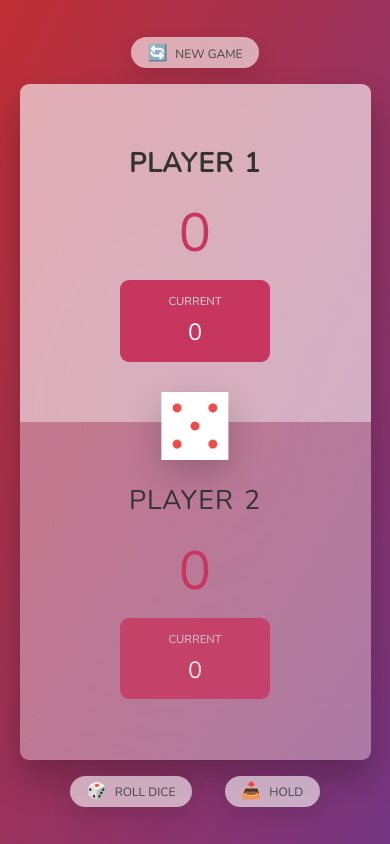
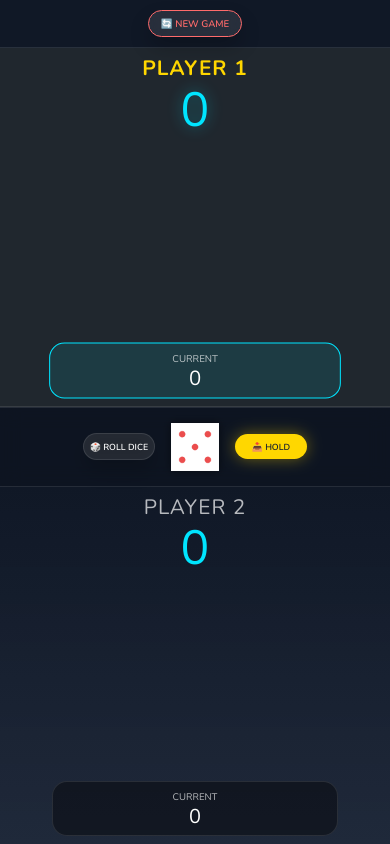
Before and after one commit to LogiCule/dice-wars, a plain HTML site: page index.html in a window 390 px wide. Drawn offline with nearby package versions, Linux system fonts and the light colour scheme.

Commit message:
feat: Refactor HTML layout for game controls and introduce a new CSS design system with variables and responsive adjustments.

```diff
--- a/index.html
+++ b/index.html
@@ -10,10 +10,10 @@
   </head>
   <body>
     <main>
-      <header>
-        <button class="btn btn--new" onclick="resetGame()">🔄 New game</button>
-      </header>
       <div class="game-container">
+        <div class="game-top-bar">
+            <button class="btn btn--new" onclick="resetGame()">🔄 New game</button>
+        </div>
         <section class="player player--0 player--active">
           <h2 class="name" id="name--0">Player 1</h2>
           <p class="score" id="score--0">43</p>
@@ -30,11 +30,12 @@
             <p class="current-score" id="current--1">0</p>
           </div>
         </section>
-      </div>
-      <img src="dice-5.png" alt="Playing dice" class="dice" />
-      <div class="holder">
-        <button class="btn btn--roll" onclick="rollDice()">🎲 Roll dice</button>
-        <button class="btn btn--hold" onclick="holdTurn()">📥 Hold</button>
+
+        <div class="game-controls">
+            <img src="dice-5.png" alt="Playing dice" class="dice" />
+            <button class="btn btn--roll" onclick="rollDice()">🎲 Roll dice</button>
+            <button class="btn btn--hold" onclick="holdTurn()">📥 Hold</button>
+        </div>
       </div>
     </main>
     <script src="script.js"></script>
--- a/style.css
+++ b/style.css
@@ -1,204 +1,398 @@
-@import url('https://fonts.googleapis.com/css2?family=Nunito&display=swap');
+@import url('https://fonts.googleapis.com/css2?family=Nunito:wght@200;300;400;600;700&display=swap');
+
+:root {
+  --color-bg-1: #141e30;
+  --color-bg-2: #243b55;
+  --color-primary: #ffd700; /* Gold - Main Action/Win */
+  --color-secondary: #00e5ff; /* Cyan - Scores */
+  --color-tertiary: #ff6b6b; /* Coral - Destructive/Reset */
+  --color-white: #fff;
+  --color-text-muted: rgba(255, 255, 255, 0.7);
+  --glass-bg: rgba(20, 30, 48, 0.6);
+  --glass-border: rgba(255, 255, 255, 0.1);
+  --glass-active: rgba(255, 215, 0, 0.1);
+  --shadow-light: 0 2rem 5rem rgba(0, 0, 0, 0.5);
+}
 
 * {
   margin: 0;
   padding: 0;
-  box-sizing: inherit;
+  box-sizing: border-box;
 }
 
 html {
   font-size: 62.5%;
-  box-sizing: border-box;
 }
 
 body {
   font-family: 'Nunito', sans-serif;
-  font-weight: 400;
   height: 100vh;
-  color: #333;
-  background-image: linear-gradient(to top left, #753682 0%, #bf2e34 100%);
+  background: linear-gradient(to bottom right, var(--color-bg-1), var(--color-bg-2));
+  color: var(--color-white);
+  display: flex;
+  align-items: center;
+  justify-content: center;
+  overflow: hidden; /* Prevent scroll on desktop */
+}
+
+/* MAIN LAYOUT */
+main {
+  width: 100%;
+  height: 100vh;
   display: flex;
   align-items: center;
   justify-content: center;
 }
 
-header {
+.game-container {
+  position: relative;
+  width: 90rem;
+  max-width: 95vw; /* Mobile safety */
+  height: 60rem;
+  max-height: 90vh;
+  background: var(--glass-bg);
+  backdrop-filter: blur(20px);
+  -webkit-backdrop-filter: blur(20px);
+  border: 1px solid var(--glass-border);
+  border-radius: 20px;
+  box-shadow: var(--shadow-light);
   display: flex;
-  align-items: center;
-  justify-content: center;
-  /* margin: 2rem; */
+  overflow: hidden;
 }
 
-main {
-  display: flex;
-  gap: 2.4rem;
-  flex-direction: column;
-}
-
-/* LAYOUT */
-.game-container {
-  position: relative;
-  width: 90vw;
-  height: 60vh;
-  background-color: rgba(255, 255, 255, 0.35);
-  backdrop-filter: blur(200px);
-  filter: blur();
-  box-shadow: 0 3rem 5rem rgba(0, 0, 0, 0.25);
-  border-radius: 9px;
-  overflow: hidden;
-  display: flex;
-}
-
+/* PLAYER SECTIONS */
 .player {
-  flex: 50%;
-  padding: 9rem;
+  flex: 1;
   display: flex;
   flex-direction: column;
   align-items: center;
-  justify-content: space-between;
-  transition: all 0.75s;
+  justify-content: center;
+  padding: 8rem;
+  transition: all 0.5s ease;
 }
 
-/* ELEMENTS */
+.player--active {
+  background: var(--glass-active);
+  box-shadow: inset 0 0 20px rgba(255, 255, 255, 0.05);
+}
+
+.player--winner {
+  background: var(--glass-active);
+  background: radial-gradient(circle at center, rgba(255, 215, 0, 0.2), transparent);
+  border: 1px solid var(--color-primary);
+}
+
+.player--winner .name {
+  color: var(--color-primary);
+  text-shadow: 0 0 10px var(--color-primary);
+}
+
+/* TEXT ELEMENTS */
 .name {
-  position: relative;
   font-size: 4rem;
+  letter-spacing: 1px;
+  font-weight: 300;
   text-transform: uppercase;
-  letter-spacing: 1px;
-  word-spacing: 2px;
-  font-weight: 300;
   margin-bottom: 1rem;
+  color: var(--color-text-muted);
+  transition: color 0.3s;
+}
+
+.player--active .name {
+  color: var(--color-primary);
+  font-weight: 700;
 }
 
 .score {
   font-size: 8rem;
   font-weight: 300;
-  color: #c7365f;
-  /* margin-bottom: auto; */
+  color: var(--color-secondary);
+  margin-bottom: auto;
 }
 
-.player--active {
-  background-color: rgba(255, 255, 255, 0.4);
+.player--active .score {
+  text-shadow: 0 0 15px rgba(0, 229, 255, 0.4);
 }
-.player--active .name {
-  font-weight: 700;
-}
-.player--active .score {
-  font-weight: 400;
+
+/* CURRENT SCORE BOX */
+.current {
+  background: rgba(0, 0, 0, 0.4);
+  padding: 2rem;
+  border-radius: 15px;
+  text-align: center;
+  width: 65%;
+  transition: transform 0.3s;
+  border: 1px solid var(--glass-border);
 }
 
 .player--active .current {
-  opacity: 1;
-}
-
-.current {
-  background-color: #c7365f;
-  opacity: 0.8;
-  border-radius: 9px;
-  color: #fff;
-  width: 65%;
-  padding: 2rem;
-  text-align: center;
-  transition: all 0.75s;
+  transform: scale(1.05);
+  border-color: var(--color-secondary);
+  background: rgba(0, 229, 255, 0.1);
 }
 
 .current-label {
   text-transform: uppercase;
   margin-bottom: 1rem;
-  font-size: 1.7rem;
-  color: #ddd;
+  font-size: 1.4rem;
+  color: var(--color-text-muted);
 }
 
 .current-score {
-  font-size: 3.5rem;
+  font-size: 3.2rem;
+  color: var(--color-white);
 }
 
+/* CONTROLS (Floating) */
 .btn {
-  color: #444;
-  background: none;
-  border: none;
+  position: absolute;
+  left: 50%;
+  transform: translateX(-50%);
+  background: rgba(255, 255, 255, 0.1);
+  backdrop-filter: blur(10px);
+  color: #fff;
+  border: 1px solid var(--glass-border);
   font-family: inherit;
-  font-size: 1.8rem;
+  font-size: 1.6rem;
   text-transform: uppercase;
   cursor: pointer;
-  font-weight: 400;
-  transition: all 0.2s;
-
-  background-color: white;
-  background-color: rgba(255, 255, 255, 0.6);
-  backdrop-filter: blur(10px);
-
-  padding: 0.7rem 2.5rem;
-  border-radius: 50rem;
-  box-shadow: 0 1.75rem 3.5rem rgba(0, 0, 0, 0.1);
+  font-weight: 600;
+  padding: 1.2rem 3rem;
+  border-radius: 50px;
+  box-shadow: 0 10px 20px rgba(0, 0, 0, 0.2);
+  transition: all 0.3s;
+  z-index: 10;
+  display: flex;
+  align-items: center;
+  gap: 1rem;
+  white-space: nowrap;
 }
 
-.btn::first-letter {
-  font-size: 2.4rem;
-  display: inline-block;
-  margin-right: 0.7rem;
+.btn:hover {
+  background: var(--color-white);
+  color: var(--color-bg-1);
+  transform: translateX(-50%) translateY(-3px);
+  box-shadow: 0 15px 30px rgba(0, 0, 0, 0.3);
 }
 
 .btn:active {
-  /* transform: translate(-50%, 3px); */
-  box-shadow: 0 1rem 2rem rgba(0, 0, 0, 0.15);
+  transform: translateX(-50%) translateY(1px);
 }
 
-.btn:focus {
-  outline: none;
+.btn--new {
+  top: 4rem;
+  border-color: var(--color-tertiary);
+  color: var(--color-tertiary);
 }
 
+.btn--new:hover {
+    background: var(--color-tertiary);
+    color: white;
+}
+
+.btn--roll {
+  top: 38rem;
+}
+
+.btn--hold {
+  top: 46rem;
+  background: var(--color-primary);
+  color: var(--color-bg-1);
+  box-shadow: 0 0 15px rgba(255, 215, 0, 0.4);
+  border: none;
+}
+.btn--hold:hover {
+    background: #ffea00;
+    color: var(--color-bg-1);
+}
+
+/* game-controls wrapper (Desktop: transparent pass-through) */
+.game-controls {
+    position: static;
+}
+
+/* DICE - Desktop Default */
 .dice {
   position: absolute;
   left: 50%;
-  top: 48%;
+  top: 18rem;
   transform: translateX(-50%);
   height: 10rem;
-  box-shadow: 0 2rem 5rem rgba(0, 0, 0, 0.2);
+  filter: drop-shadow(0 0 20px rgba(0, 0, 0, 0.5));
+  transition: transform 0.5s;
 }
 
-.player--winner {
-  background-color: #2c3a47;
+/* MEDIA QUERIES (Responsiveness) */
+
+/* ... Tablet ... */
+
+/* game-top-bar (Desktop: pass-through) */
+.game-top-bar {
+    position: static;
 }
 
-.player--winner .name {
-  font-weight: 700;
-  color: #c7365f;
+/* Mobile Portrait */
+@media (max-width: 46em) {
+    .game-container {
+        flex-direction: column;
+        width: 100%;
+        /* Use dvh for mobile browsers */
+        height: 100dvh;
+        max-height: none;
+        max-width: none;
+        border-radius: 0;
+        border: none;
+        background: var(--color-bg-1);
+        overflow: hidden;
     }
-.holder {
+
+    /* Top Bar Section - Dedicated Space */
+    .game-top-bar {
+        order: 0;
+        width: 100%;
+        height: 6rem; /* Fixed height for top bar */
+        flex: 0 0 6rem;
         display: flex;
         align-items: center;
         justify-content: center;
-  gap: 4.8rem;
+        background: rgba(0,0,0,0.2);
+        border-bottom: 1px solid var(--glass-border);
+        z-index: 50;
     }
 
-@media (max-width: 52em) {
+    /* Top Bar for New Game Button - Static inside bar */
+    .btn--new {
+        position: static;
+        transform: none;
+        top: auto;
+        left: auto;
+        margin: 0;
+        border: 1px solid var(--color-tertiary);
+        padding: 0.8rem 1.5rem;
+        font-size: 1.2rem;
+    }
+
+    /* Player Sections */
+    .player {
+        flex: 1 1 0; /* Force equal sizing */
+        width: 100%;
+        padding: 1rem 2rem; /* Reduced padding */
+        flex-direction: column;
+        justify-content: center;
+        align-items: center;
+        position: relative;
+    }
+
+    .player--0 {
+        order: 1;
+        padding-top: 1rem; /* Reset padding since we have top bar */
+        border-bottom: 1px solid var(--glass-border);
+        background: linear-gradient(to bottom, rgba(255,255,255,0.05), rgba(0,0,0,0.2));
+    }
+
+    .player--1 {
+        order: 3;
+        background: linear-gradient(to top, rgba(255,255,255,0.05), rgba(0,0,0,0.2));
+    }
+
+    /* Ensure nothing jumps when active */
+    .player--active {
+        background: rgba(255, 215, 0, 0.05);
+        box-shadow: none;
+        flex: 1 1 0;
+    }
+
+    /* Controls Middle Strip - Fixed Height */
+    .game-controls {
+        order: 2;
+        width: 100%;
+        height: 10rem; /* Fixed height */
+        flex: 0 0 10rem;
+        display: flex;
+        flex-direction: row;
+        align-items: center;
+        justify-content: center;
+        gap: 2rem;
+        background: rgba(0, 0, 0, 0.3);
+        backdrop-filter: blur(10px);
+        border-bottom: 1px solid var(--glass-border);
+        border-top: 1px solid var(--glass-border);
+        padding: 0;
+        margin: 0;
+    }
+
+    /* Stable heights for text lines */
+    .name {
+        font-size: 2.6rem;
+        line-height: 1.2;
+        height: 3.2rem;
+        margin-bottom: 0.5rem;
+        white-space: nowrap;
+        overflow: visible;
+    }
+    .score {
+        font-size: 6rem;
+        line-height: 1;
+        height: 6rem;
+        display: flex;
+        align-items: center;
+    }
+    .current {
+        width: 80%;
+        padding: 1rem; /* Slight reduction */
+        margin-top: 1rem;
+        box-sizing: border-box;
+    }
+    .player--active .current {
+        transform: scale(1.02); /* Less aggressive scale */
+    }
+    .current-label {
+        font-size: 1.2rem;
+        margin-bottom: 0.5rem;
+    }
+    .current-score {
+        font-size: 2.5rem;
+        line-height: 1;
+    }
+
+    /* Static Controls */
+    .dice {
+        position: static;
+        transform: none;
+        height: 6rem; /* Slightly smaller to fit 10rem bar */
+        order: 2;
+        margin: 0;
+        filter: drop-shadow(0 0 5px rgba(0,0,0,0.5));
+    }
+
+    .btn--roll, .btn--hold {
+        position: static;
+        transform: none;
+        margin: 0;
+        width: 9rem;
+        padding: 0.8rem 0;
+        justify-content: center;
+        font-size: 1.1rem;
+    }
+
+    /* Fix persistent float/shift on mobile hover/active */
+    .btn:hover, .btn--new:hover, .btn--roll:hover, .btn--hold:hover {
+        transform: translateY(-3px) !important; /* Only vertical movement */
+        box-shadow: 0 5px 15px rgba(0,0,0,0.3); /* Adjust shadow if needed */
+    }
+
+    .btn:active, .btn--new:active, .btn--roll:active, .btn--hold:active {
+        transform: translateY(1px) !important; /* Only vertical movement */
+    }
+
+    .btn--roll { order: 1; }
+    .btn--hold { order: 3; }
+}
+
+
+/* Very Small Screens */
+@media (max-width: 26em) {
     html {
         font-size: 50%;
     }
 }
-
-@media (max-width: 42em) {
-  .game-container {
-    flex-direction: column;
-    height: 80vh;
-  }
-}
-
-@media (max-width: 29em) {
-  html {
-    font-size: 42%;
-  }
-  .dice {
-    top: 46.5%;
-  }
-}
-
-@media (max-width: 24em) {
-  html {
-    font-size: 35%;
-  }
-  .dice {
-    top: 46%;
-  }
-}
```
Lines whose indentation alone changed are shown as unchanged.
